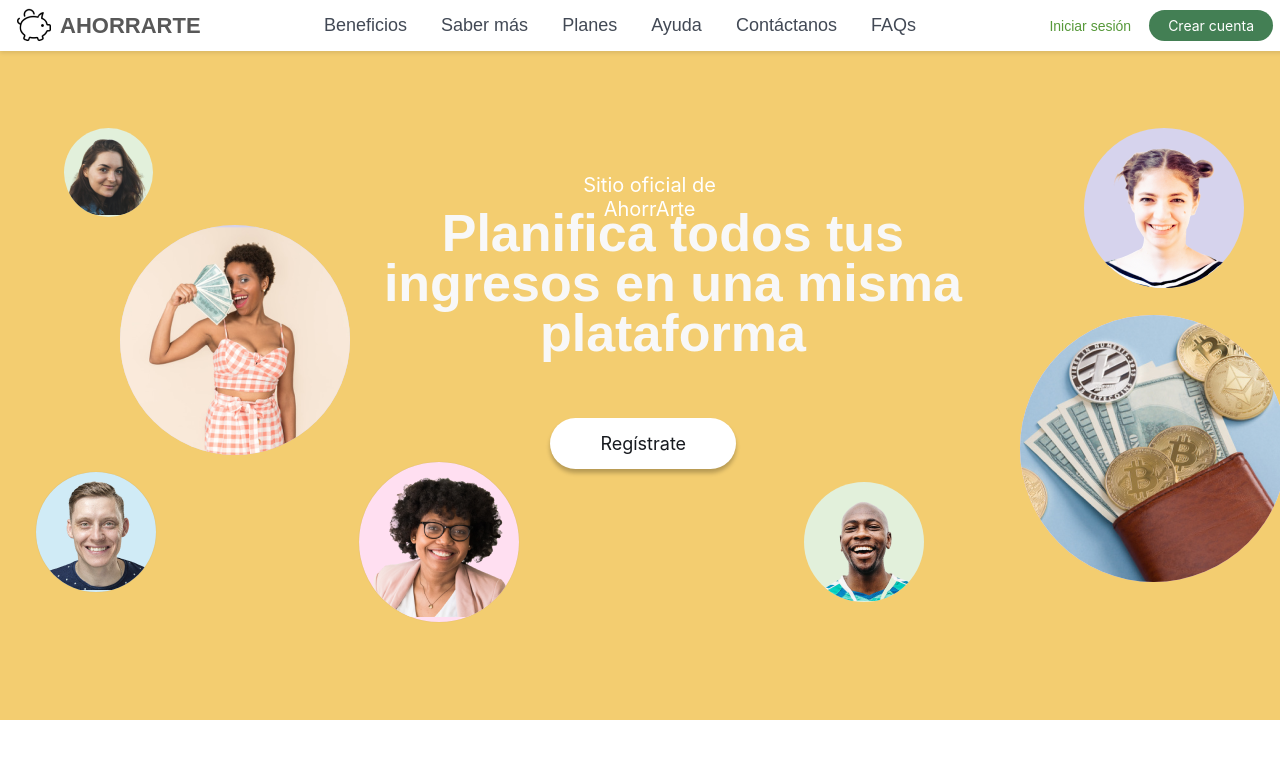
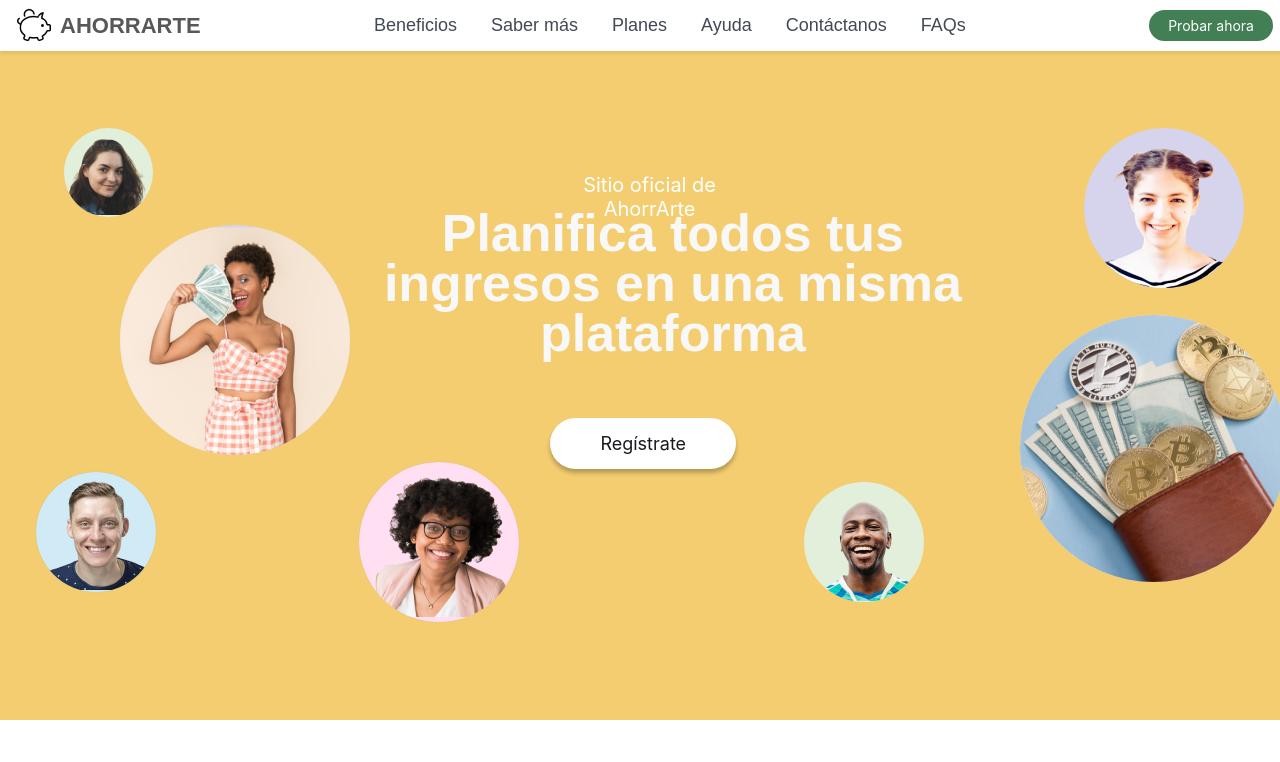
Before and after one commit to 202501-I1ASI0729-AhorrArte/AhorrArte-LandingPage, a plain HTML site: page docs/index.html in a window 1280 px wide. Shown: the top 762 px of the page. Drawn offline with Linux system fonts and the light colour scheme; files whose address does not match are found by name.

Commit message:
chore: added cta to front end app

```diff
--- a/docs/index.html
+++ b/docs/index.html
@@ -23,8 +23,8 @@
           <li class="nav-item"><a href="faq.html"> FAQs</a></li>
         </ul>
         <div class="auth">
-          <span class="login">Iniciar sesión</span>
-          <button class="signup-button">Crear cuenta</button>
+          <button class="signup-button">
+            <a href="https://ahorr-arte-front-end.vercel.app/signup"></a>Probar ahora</button>
         </div>
       </nav>
     <!--hero-->
```
